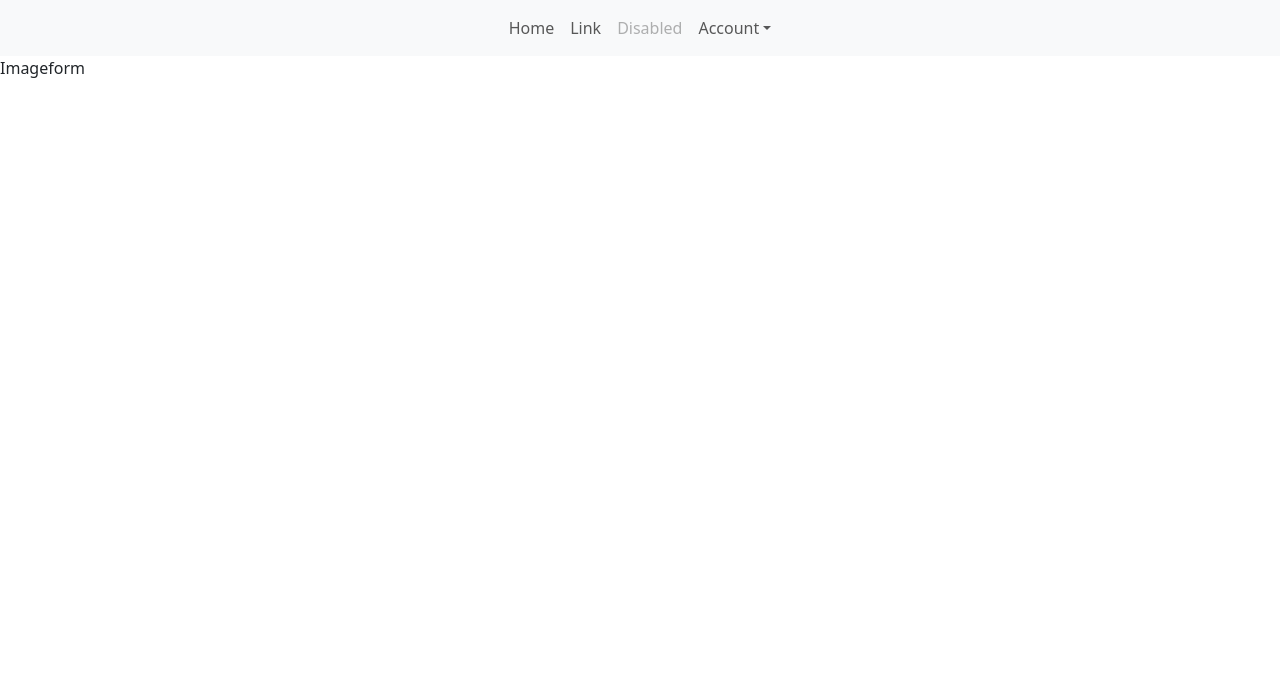
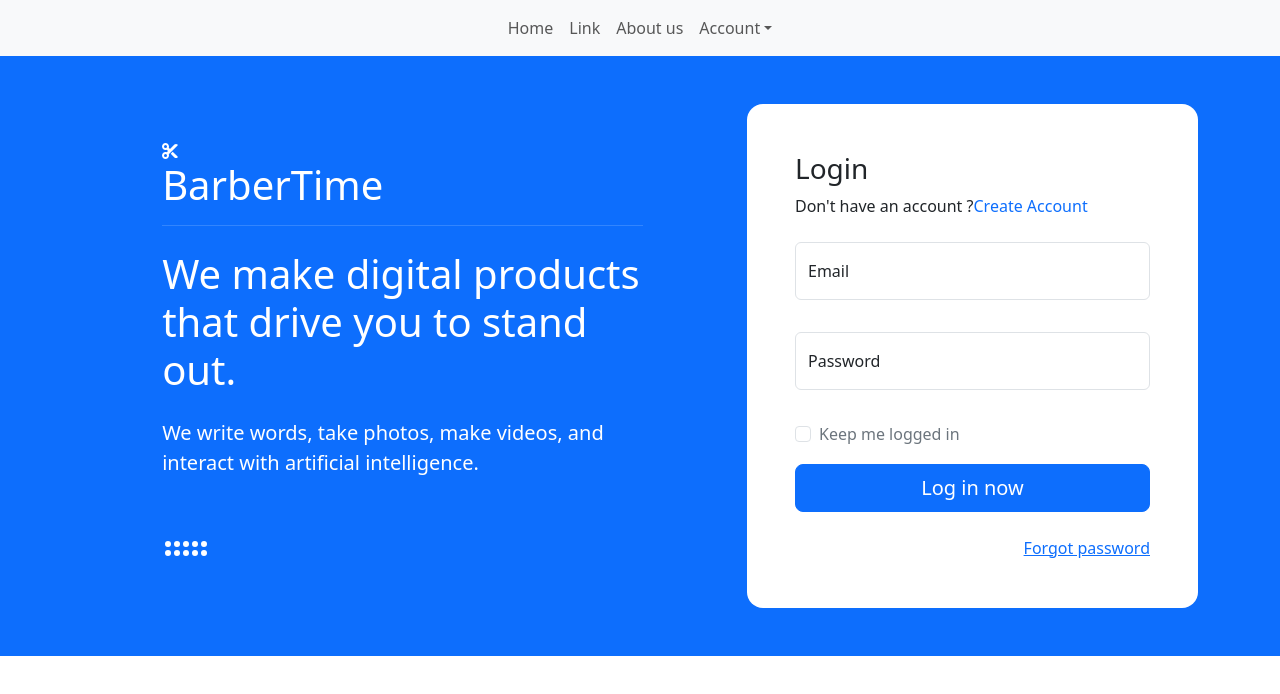
Before and after one commit to MAROUANELK02/BarberTime, a React (Create React App) app in the folder frontend/: page /login in a window 1280 px wide. Shown: the top 694 px of the page. Built offline with nearby package versions, Linux system fonts and the light colour scheme.

Commit message:
add frontend updated

```diff
--- a/frontend/package.json
+++ b/frontend/package.json
@@ -6,6 +6,7 @@
     "@testing-library/jest-dom": "^5.17.0",
     "@testing-library/react": "^13.4.0",
     "@testing-library/user-event": "^13.5.0",
+    "axios": "^1.6.8",
     "bootstrap": "^5.3.3",
     "react": "^18.3.1",
     "react-bootstrap": "^2.10.2",
--- a/frontend/src/App.js
+++ b/frontend/src/App.js
@@ -7,6 +7,7 @@ import Profile from "./pages/Profile";
 import CreateAccount from "./pages/CreateAccount";
 import CreateAccountClient from "./pages/CreateAccountClient";
 import CreateAccountBarber from "./pages/CreateAccountBarber";
+import BarberShop from "./pages/BarberShop";
 
 function App() {
   return (
@@ -26,6 +27,7 @@ function App() {
           path="/create-account-barber"
           element={<CreateAccountBarber />}
         ></Route>
+        <Route path="/barber-shop/:id" element={<BarberShop />}></Route>
       </Routes>
     </>
   );
--- a/frontend/src/components/Card.jsx
+++ b/frontend/src/components/Card.jsx
@@ -1,14 +1,13 @@
 import React, { useEffect, useState } from "react";
 import { Button } from "react-bootstrap";
+import { Link } from "react-router-dom";
 
-export default function Card({ course }) {
+export default function Card({ barberShop }) {
   //const {} = course;
 
-  const [courseBG, setCourseBG] = useState("text-white bg-dark");
-
   return (
-    <li className={`card ${courseBG} mb-3`} style={{ width: 250 }}>
-      <div className="card-header">TITLE</div>
+    <li className={`card text-white bg-dark mb-3`} style={{ width: 250 }}>
+      <div className="card-header">{barberShop.name}</div>
       <img
         src=""
         alt="course img"
@@ -24,8 +23,11 @@ export default function Card({ course }) {
         quibusdam alias corporis, illo quos.
       </p>
       <div className="card-footer d-flex justify-content-between">
-        <h6>12MAD</h6>
-        <Button>Hi</Button>
+        <h6>{barberShop.neighborhood}</h6>
+
+        <Link to={"barber-shop/" + barberShop.idBarberShop}>
+          <Button>Reserver</Button>
+        </Link>
       </div>
     </li>
   );
--- a/frontend/src/components/Cards.jsx
+++ b/frontend/src/components/Cards.jsx
@@ -1,14 +1,33 @@
-import React from "react";
+import React, { useEffect, useState } from "react";
 import Card from "./Card";
+import axios from "axios";
 
 export default function Cards({ list }) {
+  const [shops, setShops] = useState([]);
+
+  const fetchBarberShops = async () => {
+    try {
+      const res = await axios.get(
+        "http://localhost:5000/api/customer/barberShops?page=0&size=5"
+      );
+      console.log(res.data.content);
+      setShops(res.data.content);
+    } catch (err) {
+      console.log(err);
+    }
+  };
+
+  useEffect(() => {
+    fetchBarberShops();
+  }, []);
+
   return (
     <div
       className="d-flex justify-content-center mt-2"
       style={{ flexWrap: "wrap", gap: 30, listStyleType: "none" }}
     >
-      {[1, 1, 1].map((item) => (
-        <Card />
+      {shops?.map((item, index) => (
+        <Card key={index} barberShop={item} />
       ))}
     </div>
   );
--- a/frontend/src/components/Header.jsx
+++ b/frontend/src/components/Header.jsx
@@ -17,9 +17,7 @@ const Header = () => {
         <Nav className="mr-auto">
           <Nav.Link href="/">Home</Nav.Link>
           <Nav.Link href="#link">Link</Nav.Link>
-          <Nav.Link disabled href="#disabled">
-            Disabled
-          </Nav.Link>
+          <Nav.Link href="#disabled">About us</Nav.Link>
           <NavDropdown title="Account" id="basic-nav-dropdown">
             {!login && (
               <NavDropdown.Item>
--- /dev/null
+++ b/frontend/src/pages/BarberShop.jsx
@@ -0,0 +1,72 @@
+import axios from "axios";
+import React, { useEffect, useState } from "react";
+import { useParams } from "react-router-dom";
+
+const BarberShop = () => {
+  const { id } = useParams();
+  const [barberShop, setBarberShop] = useState({});
+  const fetchBarberShop = async () => {
+    try {
+      const res = await axios.get(
+        "http://localhost:5000/api/customer/barberShops"
+      );
+      console.log(res.data.content);
+      setBarberShop(res.data.content);
+    } catch (err) {
+      console.log(err);
+    }
+  };
+
+  useEffect(() => {
+    fetchBarberShop();
+  }, []);
+  return (
+    <div>
+      <section className="py-5">
+        <div className="container px-4 px-lg-5 my-5">
+          <div className="row gx-4 gx-lg-5 align-items-center">
+            <div className="col-md-6">
+              <img
+                className="card-img-top mb-5 mb-md-0"
+                src="https://dummyimage.com/600x700/dee2e6/6c757d.jpg"
+                alt="..."
+              />
+            </div>
+            <div className="col-md-6">
+              <div className="small mb-1">SKU: BST-498</div>
+              <h1 className="display-5 fw-bolder">Shop item template</h1>
+              <div className="fs-5 mb-5">
+                <span className="text-decoration-line-through">$45.00</span>
+                <span>$40.00</span>
+              </div>
+              <p className="lead">
+                Lorem ipsum dolor sit amet consectetur adipisicing elit.
+                Praesentium at dolorem quidem modi. Nam sequi consequatur
+                obcaecati excepturi alias magni, accusamus eius blanditiis
+                delectus ipsam minima ea iste laborum vero?
+              </p>
+              <div className="d-flex">
+                <input
+                  className="form-control text-center me-3"
+                  id="inputQuantity"
+                  type="num"
+                  value="1"
+                  //style="max-width: 3rem"
+                />
+                <button
+                  className="btn btn-outline-dark flex-shrink-0"
+                  type="button"
+                >
+                  <i className="bi-cart-fill me-1"></i>
+                  Add to cart
+                </button>
+              </div>
+            </div>
+          </div>
+        </div>
+      </section>
+    </div>
+  );
+};
+
+export default BarberShop;
--- a/frontend/src/pages/CreateAccount.css
+++ b/frontend/src/pages/CreateAccount.css
@@ -1,4 +1,4 @@
-.card:hover {
-  background-color: #2ca0d2; /* Change to your desired hover background color */
-  transition: background-color 0.3s ease; /* Add smooth transition */
+.card1:hover {
+  background-color: #2ca0d2;
+  transition: background-color 0.3s ease;
 }
--- a/frontend/src/pages/CreateAccount.jsx
+++ b/frontend/src/pages/CreateAccount.jsx
@@ -11,7 +11,7 @@ const CreateAccount = () => {
       <h3 className="mb-4">You Are ?</h3>
       <div className="d-flex justify-content-center">
         <Link className="nav-link" to={"/create-account-client"}>
-          <div className="card mx-3 p-4">
+          <div className="card mx-3 p-4 card1">
             <div className="card-body text-center">
               <p>
                 <HiOutlineFaceSmile style={{ fontSize: "4em" }} />
@@ -21,7 +21,7 @@ const CreateAccount = () => {
           </div>
         </Link>
         <Link className="nav-link" to={"/create-account-barber"}>
-          <div className="card mx-3 p-4">
+          <div className="card mx-3 p-4 card1">
             <div className="card-body text-center">
               <p>
                 <FaScissors style={{ fontSize: "4em" }} />
--- a/frontend/src/pages/Home.jsx
+++ b/frontend/src/pages/Home.jsx
@@ -1,4 +1,4 @@
-import React from "react";
+import React, { useEffect } from "react";
 import Filters from "../components/Filters";
 import Cards from "../components/Cards";
 
--- a/frontend/src/pages/Login.jsx
+++ b/frontend/src/pages/Login.jsx
@@ -1,11 +1,128 @@
 import React from "react";
+import { Link } from "react-router-dom";
+import { FaScissors } from "react-icons/fa6";
 
 const Login = () => {
   return (
-    <div className="d-flex">
-      <div>Image</div>
-      <div>form</div>
-    </div>
+    <section class="bg-primary py-3 py-md-5 py-xl-8">
+      <div class="container">
+        <div class="row gy-4 align-items-center">
+          <div class="col-12 col-md-6 col-xl-7">
+            <div class="d-flex justify-content-center text-bg-primary">
+              <div class="col-12 col-xl-9">
+                <FaScissors />
+                <h1>BarberTime</h1>
+                <hr class="border-primary-subtle mb-4" />
+                <h2 class="h1 mb-4">
+                  We make digital products that drive you to stand out.
+                </h2>
+                <p class="lead mb-5">
+                  We write words, take photos, make videos, and interact with
+                  artificial intelligence.
+                </p>
+                <div class="text-endx">
+                  <svg
+                    xmlns="http://www.w3.org/2000/svg"
+                    width="48"
+                    height="48"
+                    fill="currentColor"
+                    class="bi bi-grip-horizontal"
+                    viewBox="0 0 16 16"
+                  >
+                    <path d="M2 8a1 1 0 1 1 0 2 1 1 0 0 1 0-2zm0-3a1 1 0 1 1 0 2 1 1 0 0 1 0-2zm3 3a1 1 0 1 1 0 2 1 1 0 0 1 0-2zm0-3a1 1 0 1 1 0 2 1 1 0 0 1 0-2zm3 3a1 1 0 1 1 0 2 1 1 0 0 1 0-2zm0-3a1 1 0 1 1 0 2 1 1 0 0 1 0-2zm3 3a1 1 0 1 1 0 2 1 1 0 0 1 0-2zm0-3a1 1 0 1 1 0 2 1 1 0 0 1 0-2zm3 3a1 1 0 1 1 0 2 1 1 0 0 1 0-2zm0-3a1 1 0 1 1 0 2 1 1 0 0 1 0-2z" />
+                  </svg>
+                </div>
+              </div>
+            </div>
+          </div>
+          <div class="col-12 col-md-6 col-xl-5">
+            <div class="card border-0 rounded-4">
+              <div class="card-body p-3 p-md-4 p-xl-5">
+                <div class="row">
+                  <div class="col-12">
+                    <div class="mb-4">
+                      <h3>Login</h3>
+
+                      <p className="d-flex">
+                        Don't have an account ?{" "}
+                        <Link to={"/create-account"} className="nav-link">
+                          <span className="text-primary">Create Account</span>
+                        </Link>{" "}
+                      </p>
+                    </div>
+                  </div>
+                </div>
+                <form action="#!">
+                  <div class="row gy-3 overflow-hidden">
+                    <div class="col-12">
+                      <div class="form-floating mb-3">
+                        <input
+                          type="email"
+                          class="form-control"
+                          name="email"
+                          id="email"
+                          placeholder="name@example.com"
+                          required
+                        />
+                        <label for="email" class="form-label">
+                          Email
+                        </label>
+                      </div>
+                    </div>
+                    <div class="col-12">
+                      <div class="form-floating mb-3">
+                        <input
+                          type="password"
+                          class="form-control"
+                          name="password"
+                          id="password"
+                          placeholder="Password"
+                          required
+                        />
+                        <label for="password" class="form-label">
+                          Password
+                        </label>
+                      </div>
+                    </div>
+                    <div class="col-12">
+                      <div class="form-check">
+                        <input
+                          class="form-check-input"
+                          type="checkbox"
+                          value=""
+                          name="remember_me"
+                          id="remember_me"
+                        />
+                        <label
+                          class="form-check-label text-secondary"
+                          for="remember_me"
+                        >
+                          Keep me logged in
+                        </label>
+                      </div>
+                    </div>
+                    <div class="col-12">
+                      <div class="d-grid">
+                        <button class="btn btn-primary btn-lg" type="submit">
+                          Log in now
+                        </button>
+                      </div>
+                    </div>
+                  </div>
+                </form>
+                <div class="row">
+                  <div class="col-12">
+                    <div class="d-flex gap-2 gap-md-4 flex-column flex-md-row justify-content-md-end mt-4">
+                      <a href="#!">Forgot password</a>
+                    </div>
+                  </div>
+                </div>
+              </div>
+            </div>
+          </div>
+        </div>
+      </div>
+    </section>
   );
 };
 
```
Also changed, not shown: frontend/src/components/Filters.jsx (+24 -4 lines), 1 other file (tests, documents, lock files or other folders).
